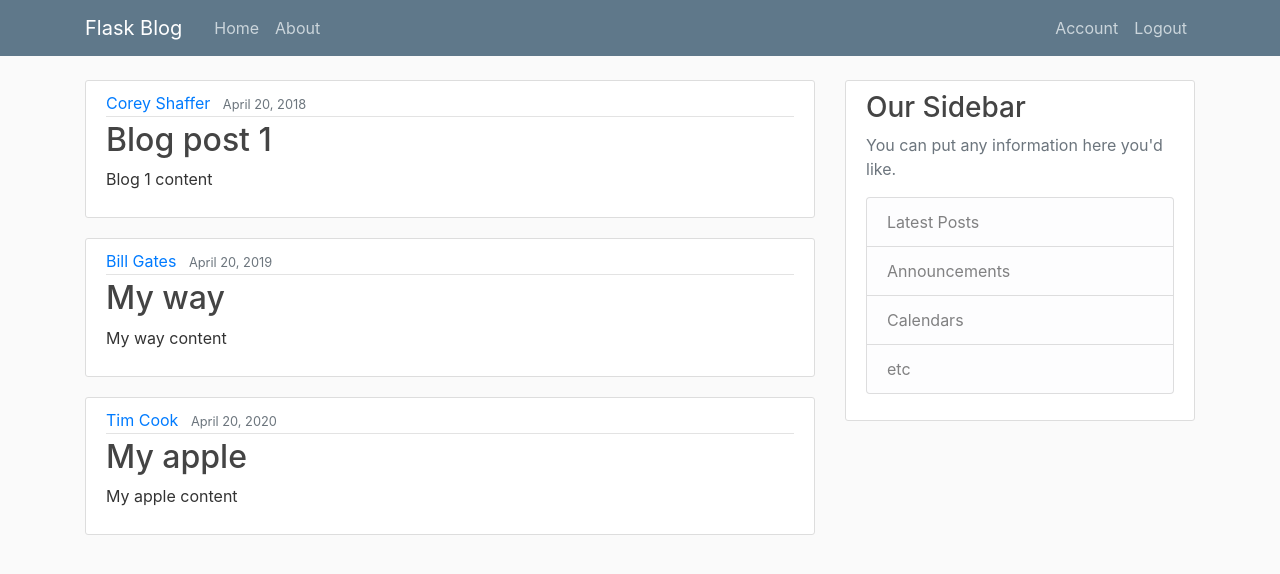
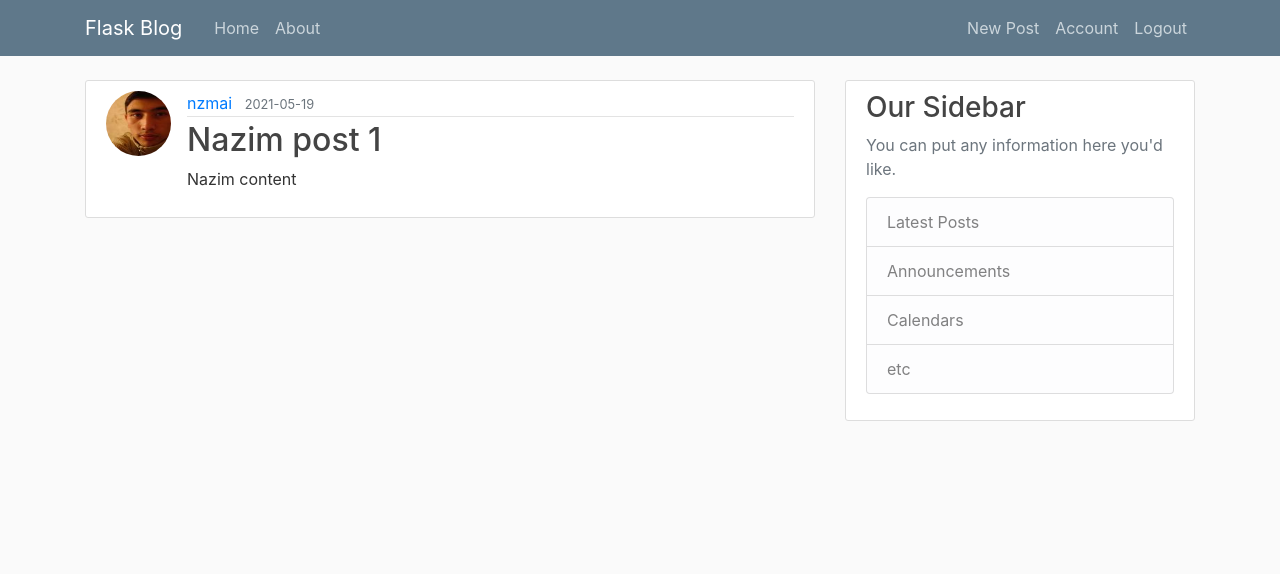
Before and after one commit to nazimkazim/flask-blog, a Flask app: page / in a window 1280 px wide. Shown: the top 574 px of the page. Run offline with Flask 2, Linux system fonts and the light colour scheme; a user stored in the database is signed in; data comes from the database, SQL or seed files in the repository; both versions use the stored data as it was after the commit; some libraries are stand-ins or nearby versions.

Commit message:
add update create delete post

```diff
--- a/flaskblog/routes.py
+++ b/flaskblog/routes.py
@@ -1,37 +1,17 @@
 import secrets
 import os
 from PIL import Image
-from flask import render_template, url_for, flash, redirect, request
+from flask import render_template, url_for, flash, redirect, request, abort
 from flaskblog import app, db, bcrypt
-from flaskblog.forms import RegistrationForm, LoginForm, UpdateAccountForm
+from flaskblog.forms import RegistrationForm, LoginForm, UpdateAccountForm, PostForm
 from flaskblog.models import User, Post
 from flask_login import login_user, current_user, logout_user, login_required
-
-posts = [
-    {
-        'author': 'Corey Shaffer',
-        'title': 'Blog post 1',
-        'content': 'Blog 1  content',
-        'date_posted': 'April 20, 2018'
-    },
-    {
-        'author': 'Bill Gates',
-        'title': 'My way',
-        'content': 'My way  content',
-        'date_posted': 'April 20, 2019'
-    },
-    {
-        'author': 'Tim Cook',
-        'title': 'My apple',
-        'content': 'My apple  content',
-        'date_posted': 'April 20, 2020'
-    }
-]
 
 
 @app.route('/')
 @app.route('/home')
 def home():
+    posts = Post.query.all()
     return render_template('home.html', posts=posts)
 
 
@@ -78,16 +58,18 @@
     logout_user()
     return redirect(url_for('home'))
 
+
 def save_picture(form_picture):
     random_hex = secrets.token_hex(8)
     _, f_ext = os.path.splitext(form_picture.filename)
     picture_fn = random_hex + f_ext
     picture_path = os.path.join(app.root_path, 'static/profile_pics', picture_fn)
-    output_size = (125,125)
+    output_size = (125, 125)
     i = Image.open(form_picture)
     i.thumbnail(output_size)
     i.save(picture_path)
     return picture_fn
+
 
 @app.route("/account", methods=['GET', 'POST'])
 @login_required
@@ -107,3 +89,53 @@
         form.email.data = current_user.email
     image_file = url_for('static', filename='profile_pics/' + current_user.image_file)
     return render_template('account.html', title='Account', image_file=image_file, form=form)
+
+
+@app.route("/post/new", methods=['GET', 'POST'])
+@login_required
+def new_post():
+    form = PostForm()
+    if form.validate_on_submit():
+        _post = Post(title=form.title.data, content=form.content.data, author=current_user)
+        db.session.add(_post)
+        db.session.commit()
+        flash('Your post has been created', 'success')
+        return redirect(url_for('home'))
+    return render_template('create_post.html', title='New title', form=form, legend="Create post")
+
+
+@app.route("/post/<int:post_id>")
+def post(post_id):
+    _post = Post.query.get_or_404(post_id)
+    return render_template('post.html', title=_post.title, post=_post)
+
+
+@app.route("/post/<int:post_id>/update", methods=['GET', 'POST'])
+@login_required
+def update_post(post_id):
+    _post = Post.query.get_or_404(post_id)
+    if _post.author != current_user:
+        abort(403)
+    form = PostForm()
+    if form.validate_on_submit():
+        _post.title = form.title.data
+        _post.content = form.content.data
+        db.session.commit()
+        flash('Your post has been updated', 'success')
+        return redirect(url_for('post', post_id=_post.id))
+    elif request.method == 'GET':
+        form.title.data = _post.title
+        form.content.data = _post.content
+    return render_template('create_post.html', title='Update title', form=form, legend="Update post")
+
+
+@app.route("/post/<int:post_id>/delete", methods=['POST'])
+@login_required
+def delete_post(post_id):
+    _post = Post.query.get_or_404(post_id)
+    if _post.author != current_user:
+        abort(403)
+    db.session.delete(_post)
+    db.session.commit()
+    flash('Your post has been deleted!', 'success')
+    return redirect(url_for('home'))
--- a/flaskblog/templates/header.html
+++ b/flaskblog/templates/header.html
@@ -14,6 +14,7 @@
                 <!-- Navbar Right Side -->
                 <div class="navbar-nav">
                     {% if current_user.is_authenticated %}
+                        <a class="nav-item nav-link" href="{{ url_for('new_post') }}">New Post</a>
                         <a class="nav-item nav-link" href="{{ url_for('account') }}">Account</a>
                         <a class="nav-item nav-link" href="{{ url_for('logout') }}">Logout</a>
                     {% else %}
--- a/flaskblog/templates/home.html
+++ b/flaskblog/templates/home.html
@@ -2,12 +2,13 @@
 {% block content %}
 {% for post in posts %}
 <article class="media content-section">
+    <img class="rounded-circle article-img" src="{{url_for('static', filename='profile_pics/' + post.author.image_file) }}">
     <div class="media-body">
         <div class="article-metadata">
-            <a class="mr-2" href="#">{{ post.author }}</a>
-            <small class="text-muted">{{ post.date_posted }}</small>
+            <a class="mr-2" href="#">{{ post.author.username }}</a>
+            <small class="text-muted">{{ post.date_posted.strftime('%Y-%m-%d') }}</small>
         </div>
-        <h2><a class="article-title" href="#">{{ post.title }}</a></h2>
+        <h2><a class="article-title" href="{{ url_for('post', post_id=post.id )}}">{{ post.title }}</a></h2>
         <p class="article-content">{{ post.content }}</p>
     </div>
 </article>
```
Also changed, not shown: flaskblog/forms.py (+7 -1 lines), flaskblog/templates/create_post.html (added, +40 -0 lines), flaskblog/templates/post.html (added, +38 -0 lines), flaskblog/site.db.
